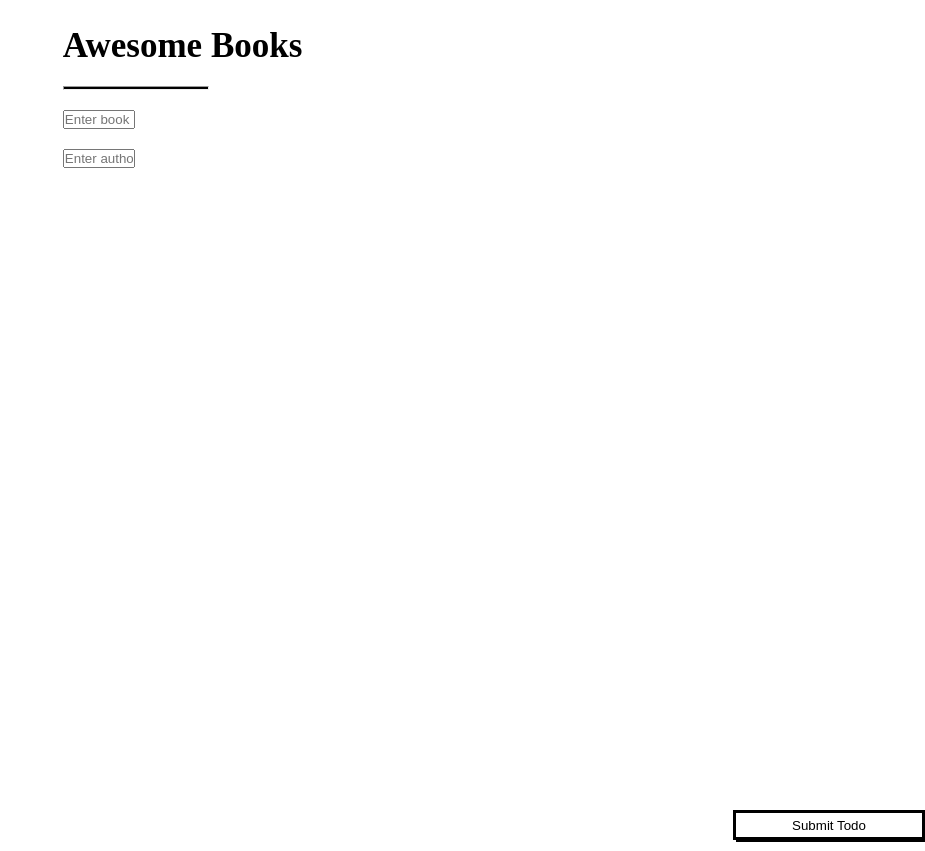
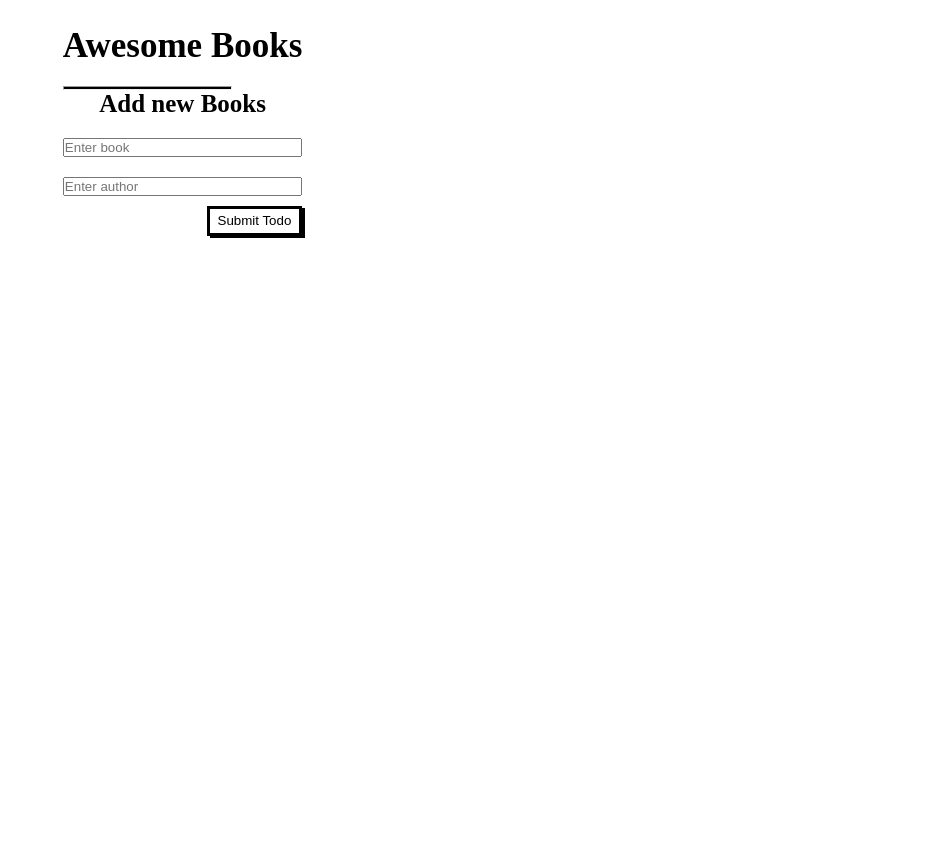
Before and after one commit to LDouglasOT/todo-project, a website: page index.html in a window 1280 px wide. Shown: the top 851 px of the page, without its empty margins (355-1280 px from the left). Drawn offline with Linux system fonts and the light colour scheme.

Commit message:
Modified css styles and html

```diff
--- a/index.html
+++ b/index.html
@@ -13,6 +13,7 @@
         <h3 class="heading">Awesome Books</h3>
         <div class="books"></div>
         <hr />
+        <h2 class="heading1">Add new Books</h2>
         <form action="submit" class="form" class="todosbmit">
           <input type="text" placeholder="Enter book" class="todoinput" />
           <input type="text" placeholder="Enter author" class="author" />
--- a/style.css
+++ b/style.css
@@ -45,15 +45,10 @@ body {
 }
 
 hr {
-  width: 60%;
+  width: 70%;
   height: 2px;
   margin-top: 20px;
   background-color: black;
-}
-
-.Books {
-  width: 80%;
-  border: 2px solid black;
 }
 
 .removetodo {
@@ -64,8 +59,8 @@ hr {
   box-shadow: 3px 2px 0 black;
 }
 
-/* .form {
-  width: 40%;
+.form {
+  width: 100%;
   display: flex;
   flex-direction: column;
   justify-content: center;
@@ -73,15 +68,19 @@ hr {
   margin-top: 20px;
   position: relative;
 }
-*/
+
+.heading1 {
+  text-align: center;
+  font-size: 25px;
+}
 
 .add-btn {
-  width: 15%;
+  width: 40%;
   height: 30px;
   border: 3px solid black;
   background-color: white;
   box-shadow: 3px 2px 0 black;
   position: absolute;
   bottom: -40px;
-  right: 0;
+  right: 0px;
 }
```
